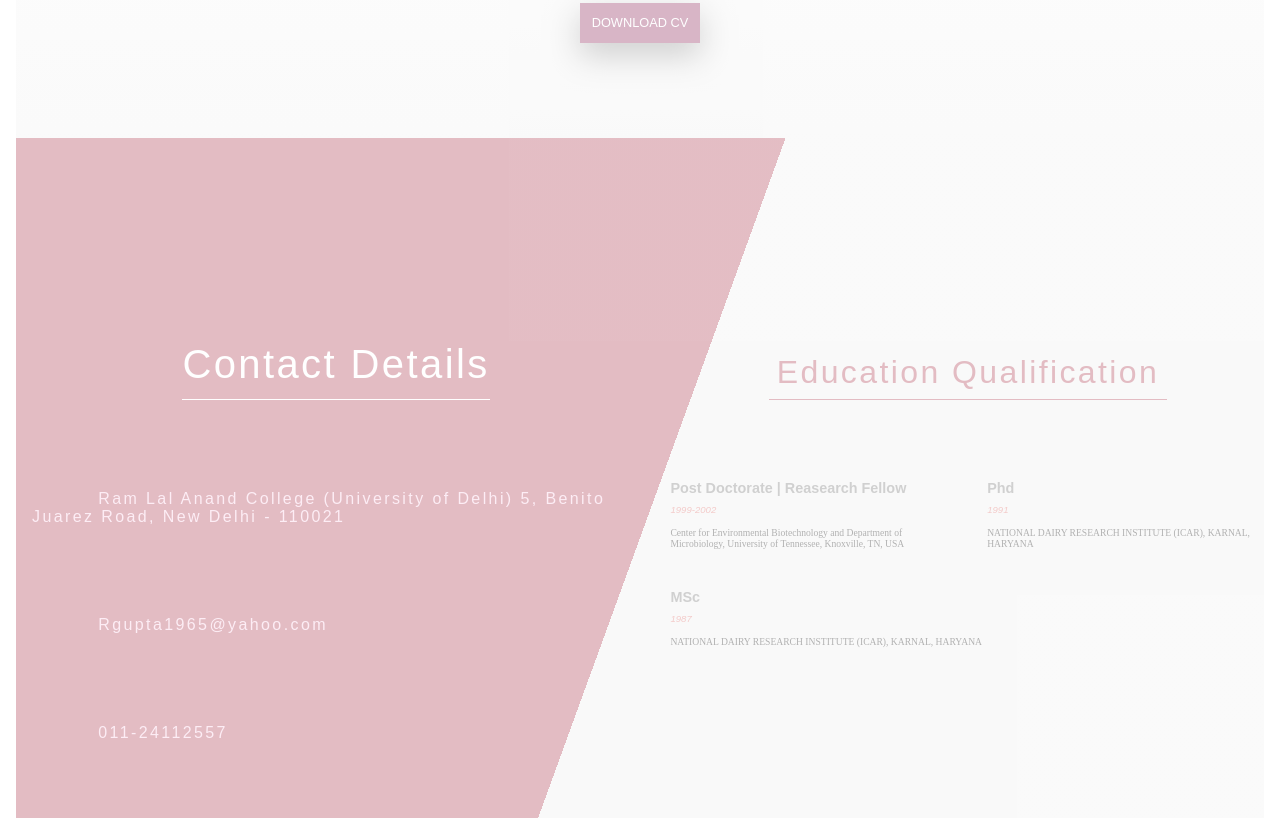
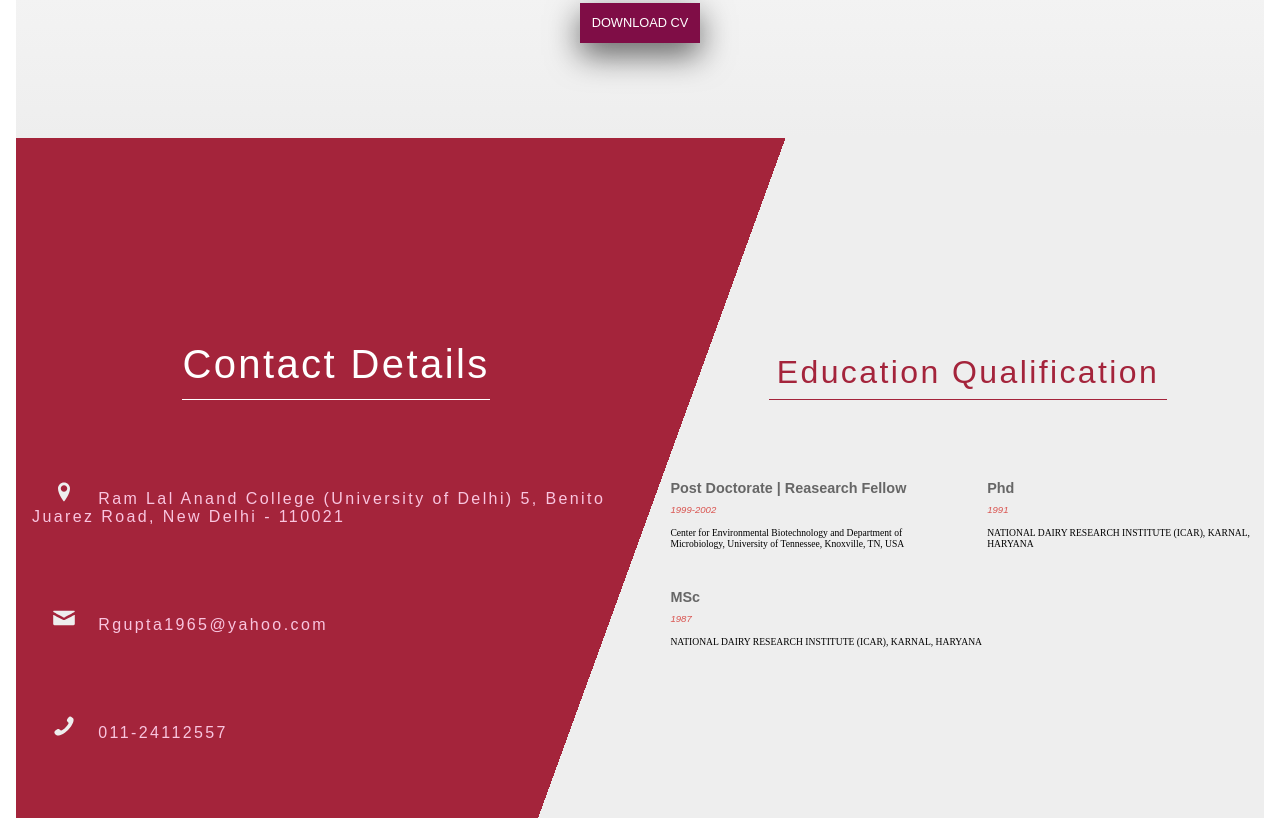
Before and after one commit to GaurangTyagi123/gaurangtyagi123.github.io, a plain HTML site: page index.html in a window 1280 px wide. Shown: the part 422-1240 px from the top of the page. Drawn offline with Linux system fonts and the light colour scheme; files that its build step writes are made by us from their sources.

Commit message:
fourth try

```diff
--- a/index.html
+++ b/index.html
@@ -4,8 +4,8 @@
 <head>
     <meta charset="UTF-8">
     <meta name="viewport" content="width=device-width, initial-scale=1.0">
-    <link rel="stylesheet" href="css/style.css">
-    <script src="script/index.js" defer></script>
+    <link rel="stylesheet" href="style.css">
+    <script src="index.js" defer></script>
     <title>Prof | Rakesh Kumar Gupta</title>
 </head>
 <body>
@@ -55,20 +55,20 @@
                 <p class="contact__heading">Contact Details</p>
                 <div class="contact__details-address">
                     <svg class="contact__icon">
-                        <use xlink:href="images/icomoon/symbol-defs.svg#icon-location-pin"></use>
+                        <use xlink:href="icomoon/symbol-defs.svg#icon-location-pin"></use>
                     </svg>
                     <span class="contact__details__address detail">Ram Lal Anand College (University of Delhi) 5, Benito
                         Juarez Road, New Delhi - 110021</span>
                 </div>
                 <div class="contact__details-email">
                     <svg class="contact__icon">
-                        <use xlink:href="images/icomoon/symbol-defs.svg#icon-mail"></use>
+                        <use xlink:href="icomoon/symbol-defs.svg#icon-mail"></use>
                     </svg>
                     <span class="contact__details__email detail">Rgupta1965@yahoo.com</span>
                 </div>
                 <div class="contact__details-phone">
                     <svg class="contact__icon">
-                        <use xlink:href="images/icomoon/symbol-defs.svg#icon-phone"></use>
+                        <use xlink:href="icomoon/symbol-defs.svg#icon-phone"></use>
                     </svg>
                     <span class="contact__details__phone detail">011-24112557</span>
                 </div>
```
